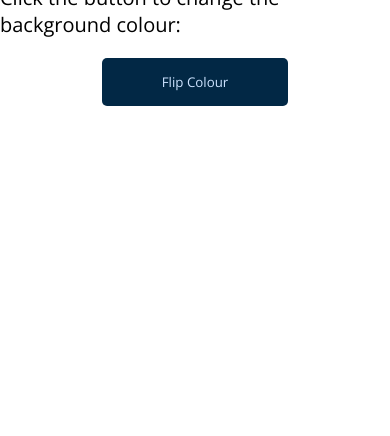
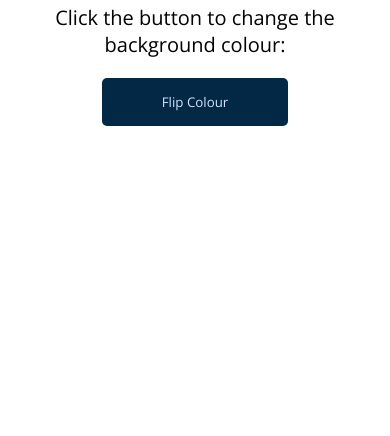
Before and after one commit to maryanne-n/javascript30, a plain HTML site: page Colour Flipper/hex.html in a window 390 px wide. Shown: the part 515-951 px from the top of the page. Drawn offline with nearby package versions, Linux system fonts and the light colour scheme.

Commit message:
Fix main body padding issues and centre-aligned text for better visual consistency

```diff
--- a/Colour Flipper/css/style.css
+++ b/Colour Flipper/css/style.css
@@ -81,16 +81,11 @@
     RESPONSIVE NAV
 -------------------- */
   @media screen and (max-width: 1000px) {
-    .site-header {
-      // align-items: flex-start;
-      // padding: 0rem 0rem 0rem 6rem;
-    }
 
     #title {
     font-size: 2rem;
     font-weight: 600;
     flex: 1;
-    // padding: 2rem 0rem 1rem 0rem;
   }
 
     .nav-menu {
@@ -133,6 +128,7 @@
     flex-direction: column;
     justify-content: center;
     gap: 20px;
+    padding: 0rem 3rem;
   }
 
   .container > h2 {
@@ -144,7 +140,6 @@
     display: flex;
     column-gap: 20px;
   }
-
 
   @media screen and (max-width: 1200px) {
     .container > h2 {
@@ -161,6 +156,7 @@
   #main-text {
     font-size: 2rem;
     font-weight: 400;
+    text-align: center;
   }
 
   .btn {
```
Also changed, not shown: Colour Flipper/split-rgb.html (+0 -6 lines).
